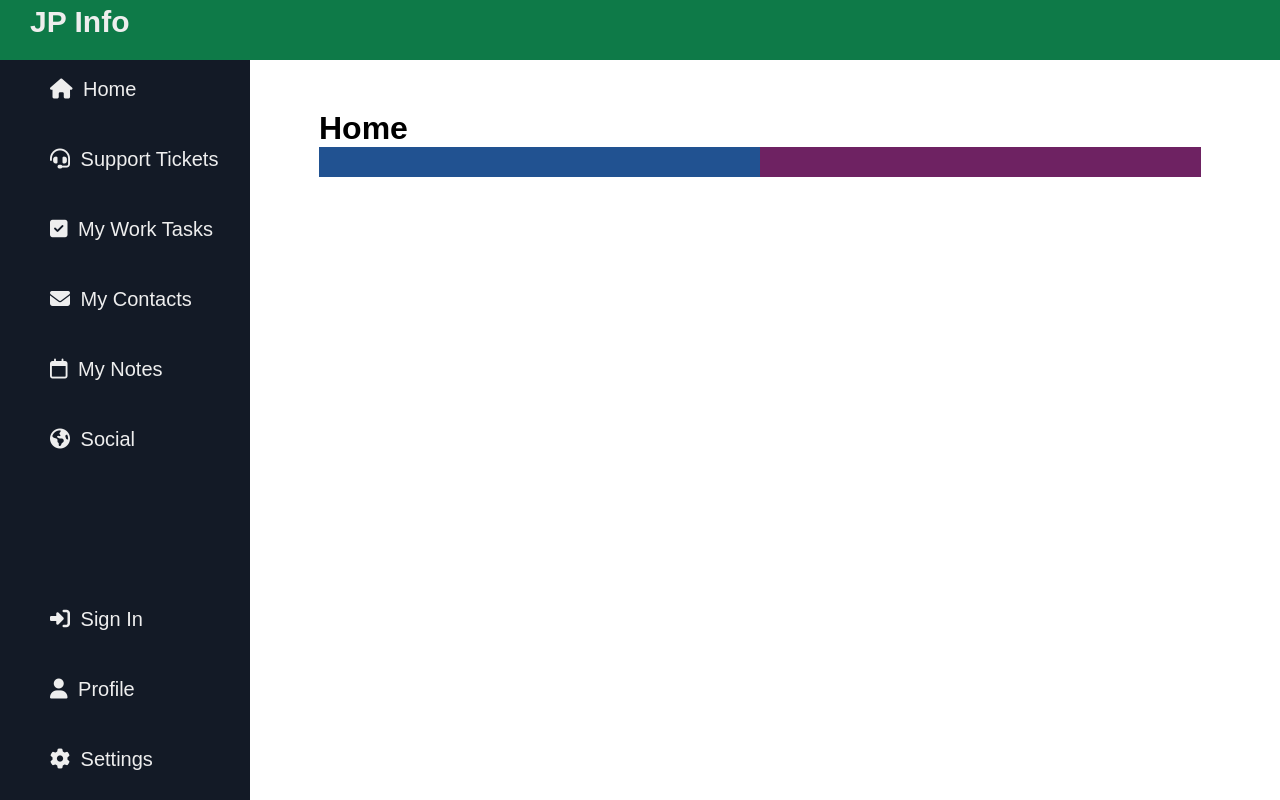
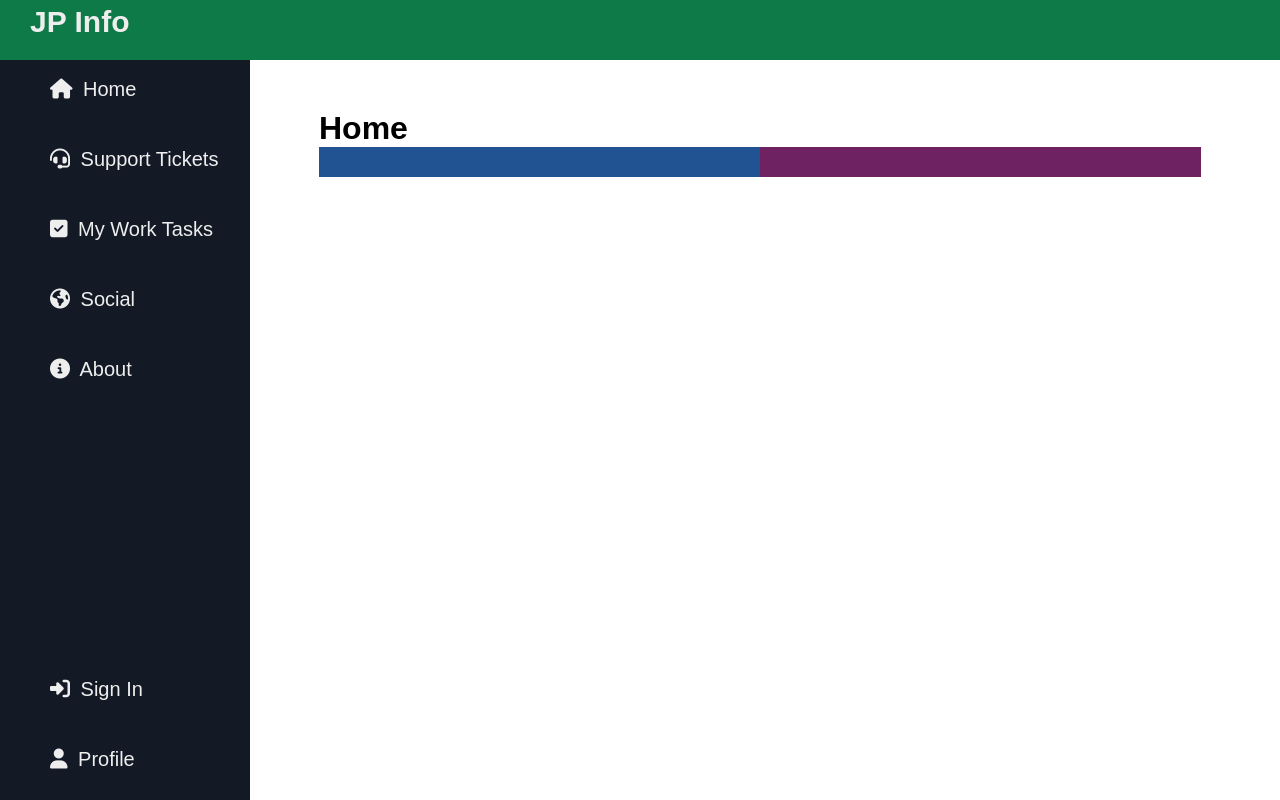
Before and after one commit to josippr/TVZ-zavrsni-rad, a React (Create React App) app: page / in a window 1280 px wide. Built offline with nearby package versions, Linux system fonts and the light colour scheme.

Commit message:
fixed profile, social, forgotpass, nav & mobilenav

```diff
--- a/src/components/Navbar.js
+++ b/src/components/Navbar.js
@@ -19,15 +19,13 @@ function Navbar() {
                     <div className='nav-item' onClick={() => navigate('/WorkTasks')}>
                         <p><i className="fa-solid fa-square-check"></i> My Work Tasks</p>
                     </div>
-                    <div className='nav-item' onClick={() => navigate('/Profile')}>
-                        <p><i class="fa-solid fa-envelope"></i> My Contacts</p>
-                    </div>
-                    <div className='nav-item' onClick={() => navigate('/Profile')}>
-                        <p><i class="fa-regular fa-calendar"></i> My Notes</p>
-                    </div>
                     <div className='nav-item' onClick={() => navigate('/Social')}>
                         <p><i class="fa-solid fa-earth-americas"></i> Social</p>
                     </div>
+                    <div className='nav-item' onClick={() => navigate('/Profile')}>
+                        <p><i class="fa-solid fa-circle-info"></i> About</p>
+                    </div>
+
                 </div>
                 <div className='nav-bottom'>
                     <div className='nav-item' onClick={() => navigate('/signIn')}>
@@ -36,9 +34,7 @@ function Navbar() {
                     <div className='nav-item' onClick={() => navigate('/Profile')}>
                         <p><i className="fa-solid fa-user"></i> Profile</p>
                     </div>
-                    <div className='nav-item' onClick={() => navigate('/Settings')}>
-                        <p><i className="fa-solid fa-gear"></i> Settings</p>
-                    </div>
+
 
 
                 </div>
--- a/src/components/mobileNavbar.js
+++ b/src/components/mobileNavbar.js
@@ -20,14 +20,12 @@ function MobileNavbar({ onCloseNav }) {
         <div className='nav-item' onClick={() => { navigate('/WorkTasks'); handleLinkClick(); }}>
           <p><i className="fa-solid fa-square-check"></i> My Work Tasks</p>
         </div>
-        <div className='nav-item' onClick={() => { navigate('/Profile'); handleLinkClick(); }}>
-          <p><i className="fa-solid fa-envelope"></i> My Contacts</p>
+
+        <div className='nav-item' onClick={() => { navigate('/Social'); handleLinkClick(); }}>
+          <p><i className="fa-solid fa-earth-americas"></i> Social</p>
         </div>
         <div className='nav-item' onClick={() => { navigate('/Profile'); handleLinkClick(); }}>
-          <p><i className="fa-regular fa-calendar"></i> My Calendar</p>
-        </div>
-        <div className='nav-item' onClick={() => { navigate('/Social'); handleLinkClick(); }}>
-          <p><i className="fa-solid fa-earth-americas"></i> Social</p>
+          <p><i className="fa-solid fa-envelope"></i> About</p>
         </div>
         <div className='nav-item' onClick={() => { navigate('/signIn'); handleLinkClick(); }}>
           <p><i className="fa-solid fa-right-to-bracket"></i> Sign In</p>
@@ -35,9 +33,7 @@ function MobileNavbar({ onCloseNav }) {
         <div className='nav-item' onClick={() => { navigate('/Profile'); handleLinkClick(); }}>
           <p><i className="fa-solid fa-user"></i> Profile</p>
         </div>
-        <div className='nav-item' onClick={() => { navigate('/Settings'); handleLinkClick(); }}>
-          <p><i className="fa-solid fa-gear"></i> Settings</p>
-        </div>
+
       </div>
     </div>
   );
--- a/src/pages/profile.css
+++ b/src/pages/profile.css
@@ -7,6 +7,10 @@
     --fourth: #215291;
     --fifth: #1fa365;
     --green-dark: #0e7a48;
+}
+
+.profile {
+    padding: 30px 10px 0px 10px;
 }
 
 .profileHeader{
@@ -79,7 +83,7 @@
     height: max-content;
     /* background-color: blue; */
     margin: 0 auto;
-    margin-top: 80px;
+    margin-top: 10px;
 }
 
 .profile-item-wrapper {
@@ -115,3 +119,8 @@ main {
     height: max-content;
     float: left;
 }
+
+.forgot-password-container {
+    padding-top: 50px;
+    text-align: center;
+}
--- a/src/pages/profile.js
+++ b/src/pages/profile.js
@@ -120,12 +120,9 @@ function Profile() {
             <button type='button' className='logout-btn' onClick={onLogout}>
             Logout
             </button>
-
         </header>
 
-        <main>
-
-
+        <main className='main'>
             <div className='profileCard'>
             <form className='profile-form-container'>
                 <p
@@ -134,6 +131,7 @@ function Profile() {
                     changeDetails && onSubmit()
                     setChangeDetails((prevState) => !prevState)
                     }}
+                    style={{paddingTop: "12px"}}
                 >
                     {changeDetails ? 'Done' : 'Edit Profile'}
                 </p> <br /><br />
@@ -176,7 +174,7 @@ function Profile() {
                     <div className='profile-item-desc'>
                         <p>Your password is fully private. It is stored in encrypted format, so no one is able to see it. Privacy Policy</p>
                     </div>
-                    <Link to='/forgotPassword' className='changePersonalDetails'>Forgot Password?</Link>
+                    <Link to='/forgotPassword' className='changePersonalDetails' style={{marginTop: "20px", paddingTop: "12px", textAlign: "center"}}>Forgot Password?</Link>
                 </div>
             </form>
             </div>
--- a/src/pages/social.css
+++ b/src/pages/social.css
@@ -107,6 +107,11 @@
 .social-item {
     width: 100%;
     height: max-content;
+    box-shadow: 10px 10px 5px #aaaaaa;
+    padding: 30px;
+    border-radius: 12px;
+    margin-bottom: 30px;
+    background-color: #fcfbfb;
 }
 
 input::file-selector-button {
```
Also changed, not shown: src/pages/social.js (+1 -8 lines), 1 other file (tests, documents, lock files or other folders).
